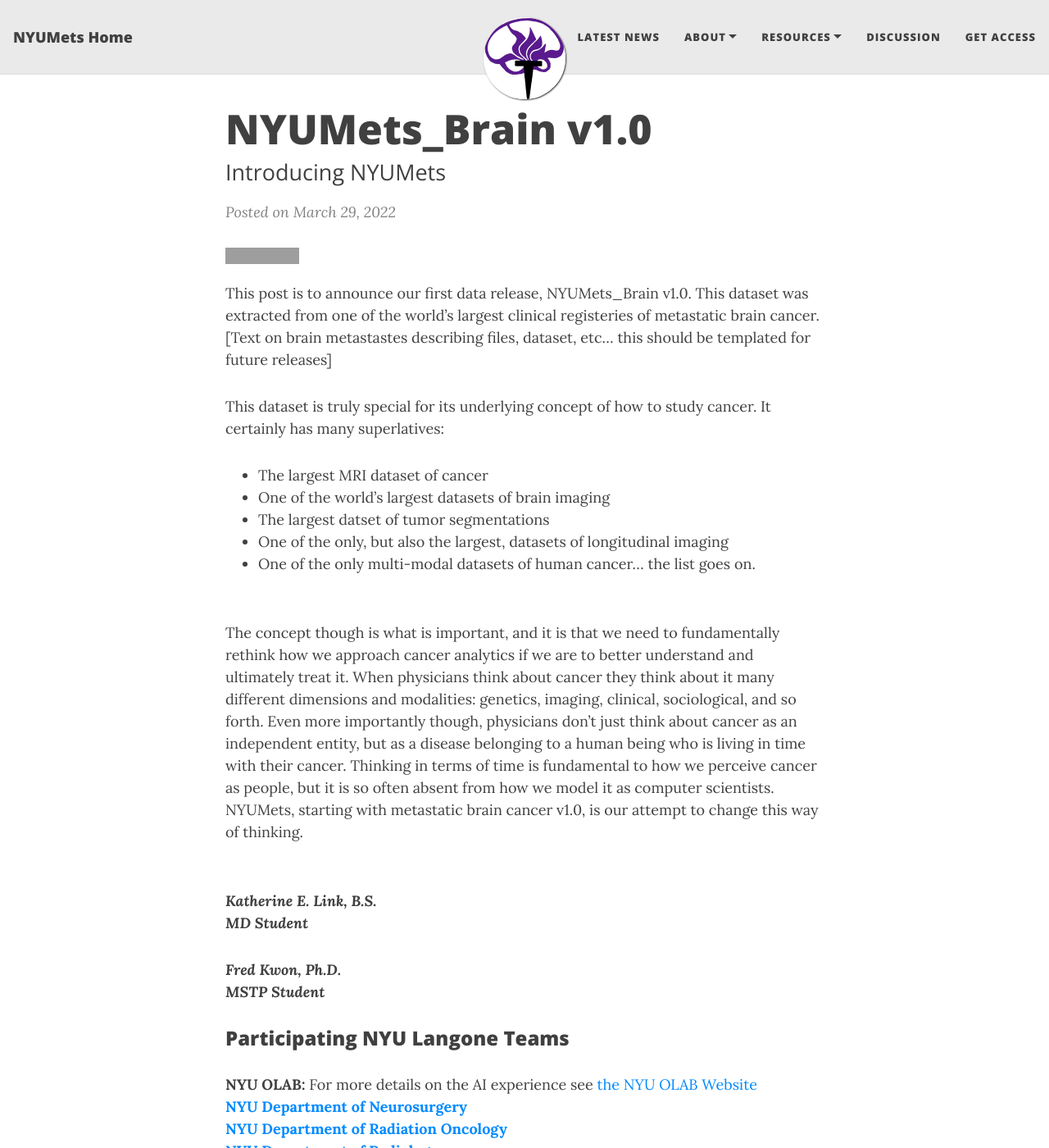
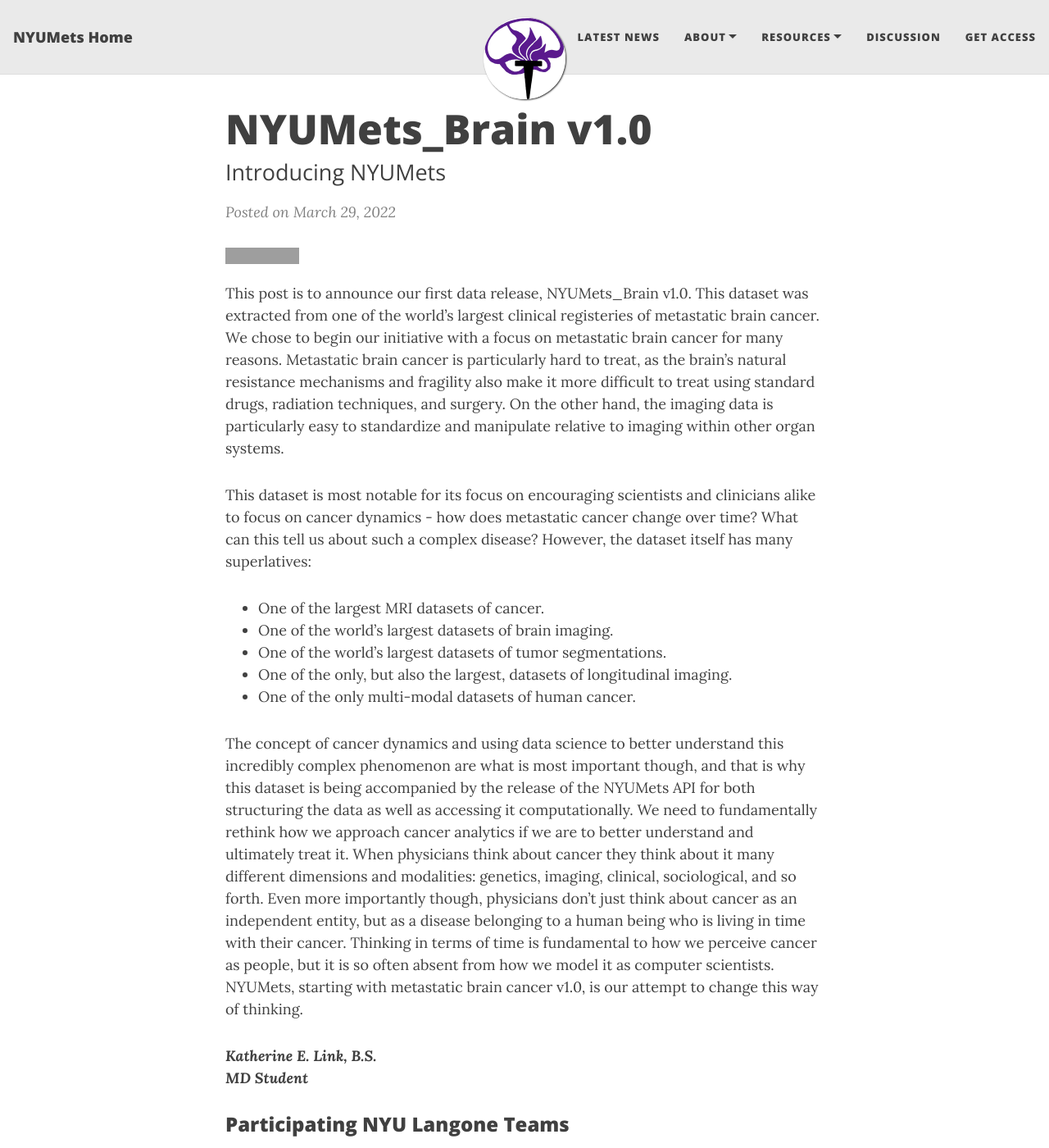
Before and after one commit to nyumets/nyumets.github.io, a Jekyll site: the page built from _posts/2022-03-29-nyumets-brain-v1.md, in a window 1280 px wide and 1400 px high. Shown: the whole window at 82% size. Built offline with Jekyll 4.4.1, drawn with Linux system fonts in a browser that asks for light colours; nearby versions of some CDN libraries; grey boxes are pictures that could not be loaded.

Commit message:
katie message

```diff
--- a/_posts/2022-03-29-nyumets-brain-v1.md
+++ b/_posts/2022-03-29-nyumets-brain-v1.md
@@ -7,24 +7,20 @@
 tags: [NYUMets, NYUMets_brain]
 social-share: false
 ---
-This post is to announce our first data release, NYUMets_Brain v1.0. This dataset was extracted from one of the world's largest clinical registeries of metastatic brain cancer.
-[Text on brain metastastes describing files, dataset, etc... this should be templated for future releases]
+This post is to announce our first data release, NYUMets_Brain v1.0. This dataset was extracted from one of the world's largest clinical registeries of metastatic brain cancer. We chose to begin our initiative with a focus on metastatic brain cancer for many reasons. Metastatic brain cancer is particularly hard to treat, as the brain's natural resistance mechanisms and fragility also make it more difficult to treat using standard drugs, radiation techniques, and surgery. On the other hand, the imaging data is particularly easy to standardize and manipulate relative to imaging within other organ systems.
 
-This dataset is truly special for its underlying concept of how to study cancer. It certainly has many superlatives:<br>
+This dataset is most notable for its focus on encouraging scientists and clinicians alike to focus on cancer dynamics - how does metastatic cancer change over time? What can this tell us about such a complex disease? However, the dataset itself has many superlatives:<br>
 
-- The largest MRI dataset of cancer
-- One of the world’s largest datasets of brain imaging
-- The largest datset of tumor segmentations
-- One of the only, but also the largest, datasets of longitudinal imaging
-- One of the only multi-modal datasets of human cancer… the list goes on.<br><br>
+- One of the largest MRI datasets of cancer.
+- One of the world’s largest datasets of brain imaging.
+- One of the world's largest datasets of tumor segmentations.
+- One of the only, but also the largest, datasets of longitudinal imaging.
+- One of the only multi-modal datasets of human cancer.<br>
 
-The concept though is what is important, and it is that we need to fundamentally rethink how we approach cancer analytics if we are to better understand and ultimately treat it. When physicians think about cancer they think about it many different dimensions and modalities: genetics, imaging, clinical, sociological, and so forth. Even more importantly though, physicians don’t just think about cancer as an independent entity, but as a disease belonging to a human being who is living in time with their cancer. Thinking in terms of time is fundamental to how we perceive cancer as people, but it is so often absent from how we model it as computer scientists. NYUMets, starting with metastatic brain cancer v1.0, is our attempt to change this way of thinking.<br><br>
+The concept of cancer dynamics and using data science to better understand this incredibly complex phenomenon are what is most important though, and that is why this dataset is being accompanied by the release of the NYUMets API for both structuring the data as well as accessing it computationally. We need to fundamentally rethink how we approach cancer analytics if we are to better understand and ultimately treat it. When physicians think about cancer they think about it many different dimensions and modalities: genetics, imaging, clinical, sociological, and so forth. Even more importantly though, physicians don’t just think about cancer as an independent entity, but as a disease belonging to a human being who is living in time with their cancer. Thinking in terms of time is fundamental to how we perceive cancer as people, but it is so often absent from how we model it as computer scientists. NYUMets, starting with metastatic brain cancer v1.0, is our attempt to change this way of thinking.<br>
 
 ***Katherine E. Link, B.S.*** \
-***MD Student***
-
-***Fred Kwon, Ph.D.*** \
-***MSTP Student***
+***MD Student*** <br>
 
 ### Participating NYU Langone Teams
 **NYU OLAB:** For more details on the AI experience see [the NYU OLAB Website](https://nyuolab.org/)<br>
```
